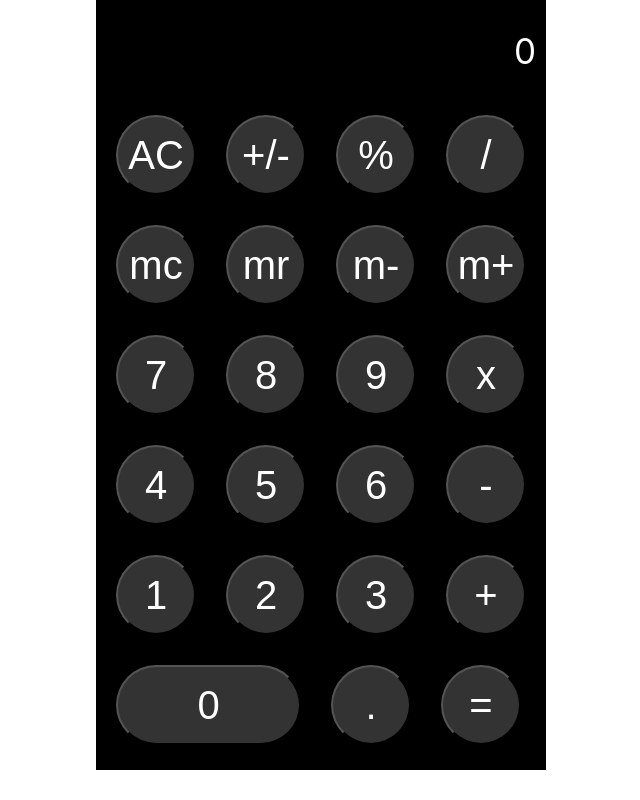
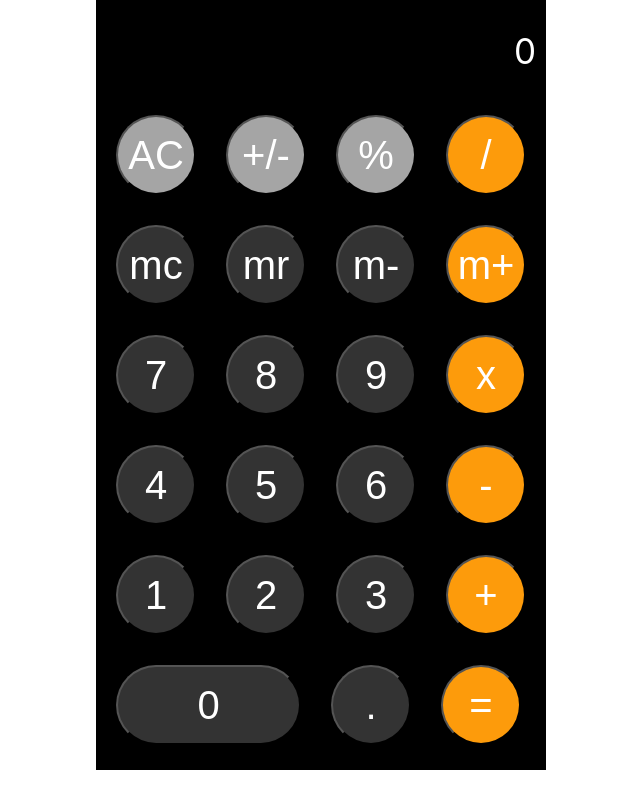
Before and after one commit to NikolasPlatonov/calculator, a React (Create React App) app: page / in a window 1280 px wide. Shown: the whole page, without its empty margins (319-959 px from the left). Built offline with nearby package versions, Linux system fonts and the light colour scheme.

Commit message:
Btn colors added

```diff
--- a/src/App.js
+++ b/src/App.js
@@ -200,29 +200,75 @@ function App() {
           {input}
         </Input>
         <div className="btn_container">
-          <Button onClickHandler={clearInput}>AC</Button>
-          <Button onClickHandler={plusMinusBtn}>+/-</Button>
-          <Button onClickHandler={percentBtn}>%</Button>
-          <Button onClickHandler={divideBtn}>/</Button>
-          <Button onClickHandler={mcBtn}>mc</Button>
-          <Button onClickHandler={mrBtn}>mr</Button>
-          <Button onClickHandler={mMinusBtn}>m-</Button>
-          <Button onClickHandler={mPlusBtn}>m+</Button>
-          <Button onClickHandler={addToInput}>7</Button>
-          <Button onClickHandler={addToInput}>8</Button>
-          <Button onClickHandler={addToInput}>9</Button>
-          <Button onClickHandler={multiplyBtn}>x</Button>
-          <Button onClickHandler={addToInput}>4</Button>
-          <Button onClickHandler={addToInput}>5</Button>
-          <Button onClickHandler={addToInput}>6</Button>
-          <Button onClickHandler={subtractionBtn}>-</Button>
-          <Button onClickHandler={addToInput}>1</Button>
-          <Button onClickHandler={addToInput}>2</Button>
-          <Button onClickHandler={addToInput}>3</Button>
-          <Button onClickHandler={additionBtn}>+</Button>
-          <Button onClickHandler={addZeroToInput}>0</Button>
-          <Button onClickHandler={addDecimalToInput}>.</Button>
-          <Button onClickHandler={equalBtn}>=</Button>
+          <Button className={'btn_lightgrey'} onClickHandler={clearInput}>
+            AC
+          </Button>
+          <Button className={'btn_lightgrey'} onClickHandler={plusMinusBtn}>
+            +/-
+          </Button>
+          <Button className={'btn_lightgrey'} onClickHandler={percentBtn}>
+            %
+          </Button>
+          <Button className={'btn_orange'} onClickHandler={divideBtn}>
+            /
+          </Button>
+          <Button className={'btn_darkgrey'} onClickHandler={mcBtn}>
+            mc
+          </Button>
+          <Button className={'btn_darkgrey'} onClickHandler={mrBtn}>
+            mr
+          </Button>
+          <Button className={'btn_darkgrey'} onClickHandler={mMinusBtn}>
+            m-
+          </Button>
+          <Button className={'btn_orange'} onClickHandler={mPlusBtn}>
+            m+
+          </Button>
+          <Button className={'btn_darkgrey'} onClickHandler={addToInput}>
+            7
+          </Button>
+          <Button className={'btn_darkgrey'} onClickHandler={addToInput}>
+            8
+          </Button>
+          <Button className={'btn_darkgrey'} onClickHandler={addToInput}>
+            9
+          </Button>
+          <Button className={'btn_orange'} onClickHandler={multiplyBtn}>
+            x
+          </Button>
+          <Button className={'btn_darkgrey'} onClickHandler={addToInput}>
+            4
+          </Button>
+          <Button className={'btn_darkgrey'} onClickHandler={addToInput}>
+            5
+          </Button>
+          <Button className={'btn_darkgrey'} onClickHandler={addToInput}>
+            6
+          </Button>
+          <Button className={'btn_orange'} onClickHandler={subtractionBtn}>
+            -
+          </Button>
+          <Button className={'btn_darkgrey'} onClickHandler={addToInput}>
+            1
+          </Button>
+          <Button className={'btn_darkgrey'} onClickHandler={addToInput}>
+            2
+          </Button>
+          <Button className={'btn_darkgrey'} onClickHandler={addToInput}>
+            3
+          </Button>
+          <Button className={'btn_orange'} onClickHandler={additionBtn}>
+            +
+          </Button>
+          <Button className={'btn_null'} onClickHandler={addZeroToInput}>
+            0
+          </Button>
+          <Button className={'btn_darkgrey'} onClickHandler={addDecimalToInput}>
+            .
+          </Button>
+          <Button className={'btn_orange'} onClickHandler={equalBtn}>
+            =
+          </Button>
         </div>
       </div>
       <div></div>
--- a/src/components/Button.js
+++ b/src/components/Button.js
@@ -2,15 +2,9 @@ import React from 'react';
 import '../App.css';
 
 function Button(props) {
-  const btnNull = (value) => {
-    return value === '0';
-  };
-
   return (
     <button
-      className={`button ${
-        btnNull(props.children) ? 'btn_null' : 'btn_darkgrey'
-      }`}
+      className={props.className}
       onClick={() => {
         props.onClickHandler(props.children);
       }}
```
Also changed, not shown: 1 other file (tests, documents, lock files or other folders).
